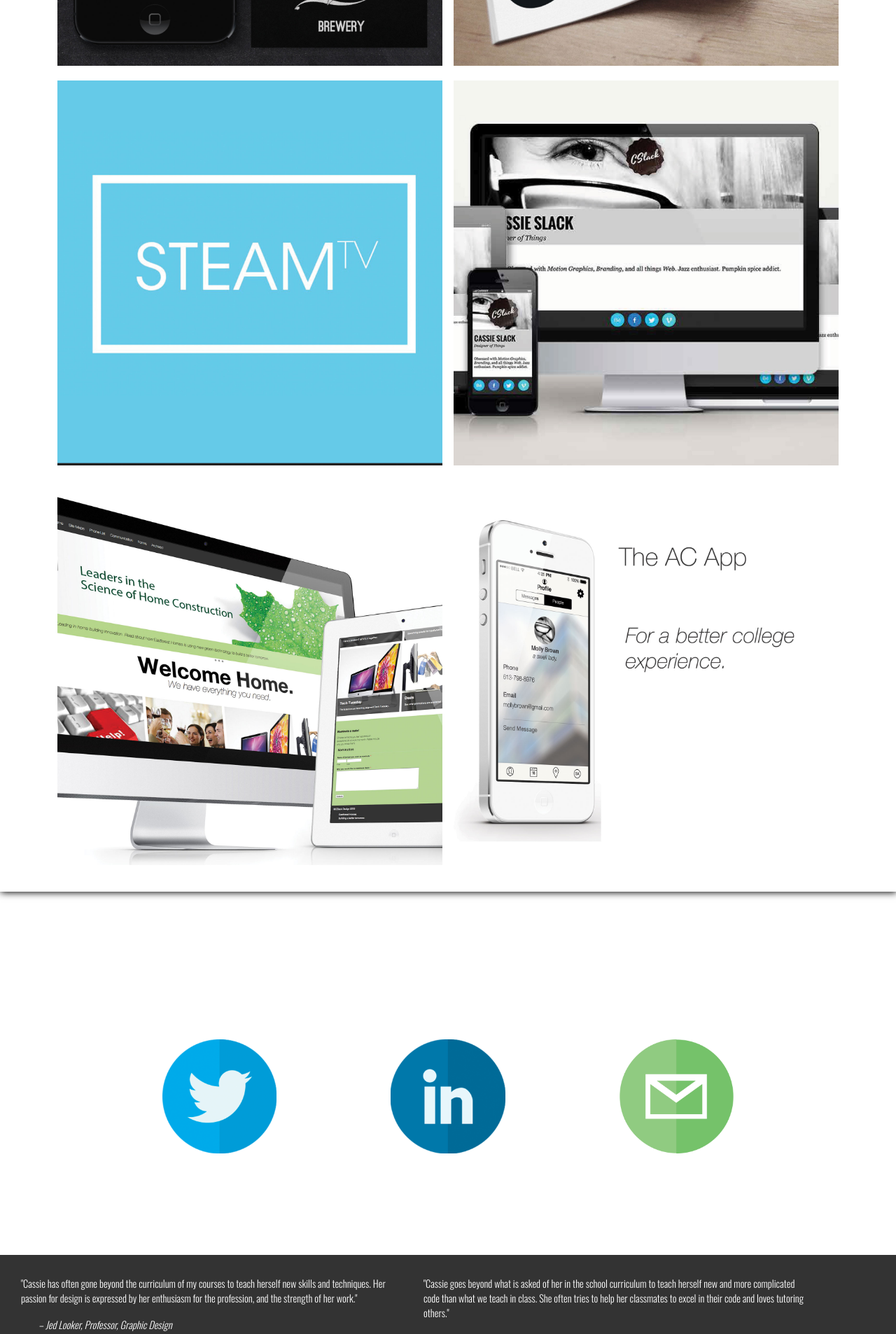
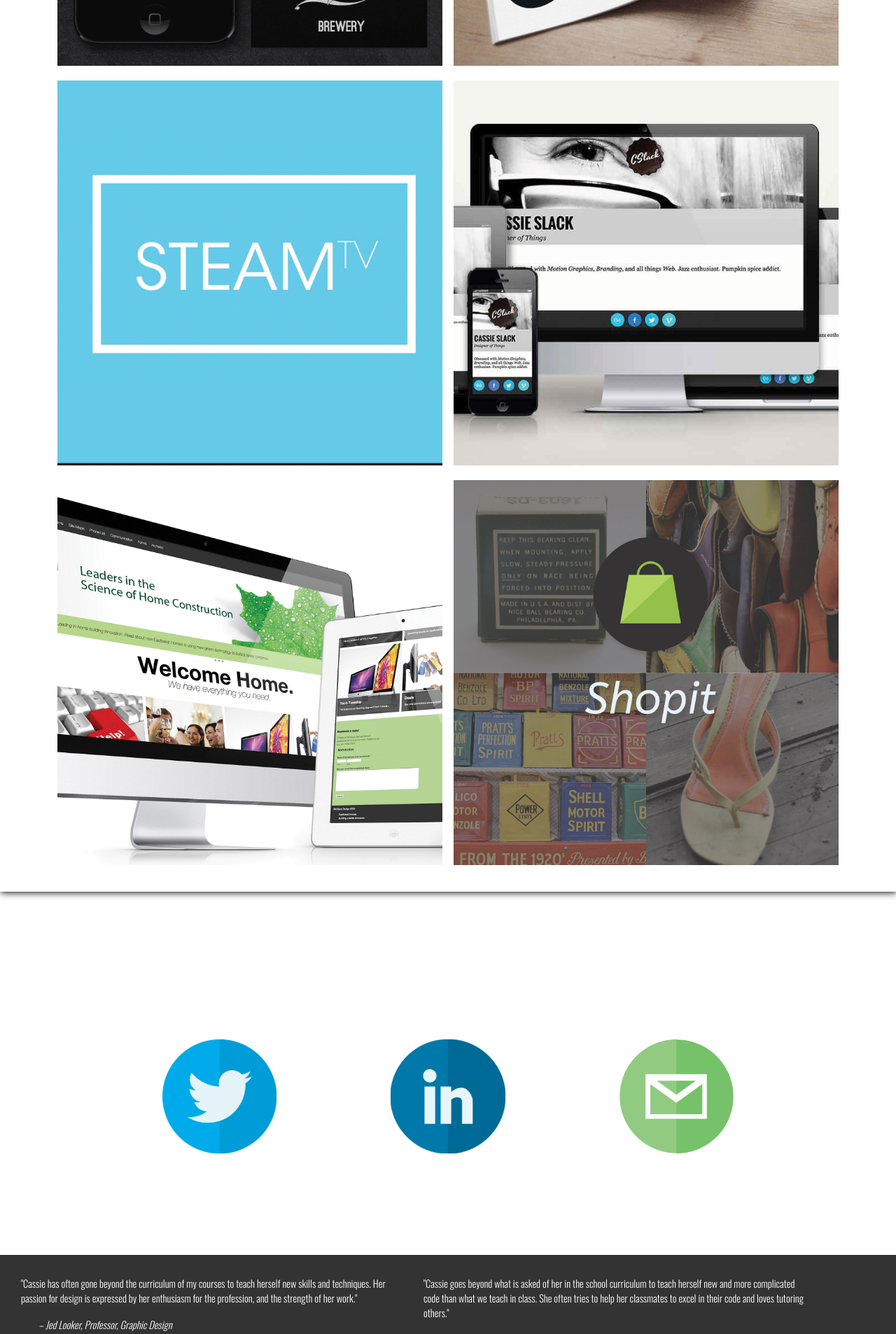
Before and after one commit to cslackdesign/shopify-intern-app, a Jekyll site: the page built from index.html, in a window 1280 px wide. Shown: the part 1455-3361 px from the top of the page at 70% size. Built offline with Jekyll 4.4.1, drawn with Linux system fonts in a browser that asks for light colours; nearby versions of some CDN libraries; Markdown is read by kramdown in place of the engine named in the settings.

Commit message:
Changing Ac App to Shopit App

```diff
--- a/index.html
+++ b/index.html
@@ -266,7 +266,7 @@
 
 </div>
 
-<div id="quote" class="grid">
+<div id="quote" class="grid quote-width">
 
   <div class="unit unit-s-1 unit-m-1-2 unit-l-1-2">
     <blockquote>"Cassie has often gone beyond the curriculum of my courses to teach herself new skills and techniques. Her passion for design is expressed by her enthusiasm for the profession, and the strength of her work."</blockquote>
```
Also changed, not shown: img/ac-app.jpg.
